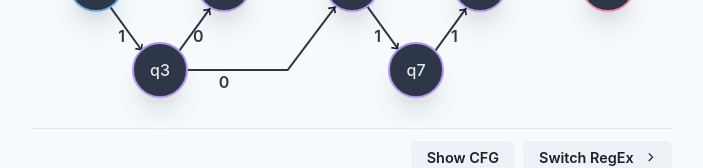
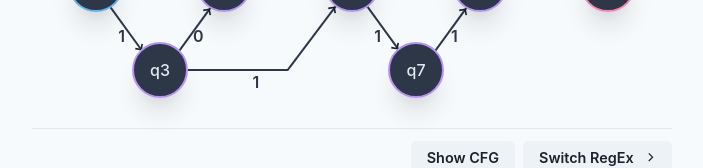
Before and after one commit to izner32/dani-simulator, a Next.js app: page / in a window 1280 px wide. Both pictures are taken after a click on the button "Switch RegEx". Shown: the part 575-743 px from the top of the page, without its empty margins (288-991 px from the left). Built offline with nearby package versions, Linux system fonts and the light colour scheme.

Commit message:
added dfa elements

```diff
--- a/components/DFA/SecondDFA.js
+++ b/components/DFA/SecondDFA.js
@@ -39,12 +39,12 @@ const SecondDFA = ({ currentNodeVal, simulatingStatus }) => {
         0
       </Text>
       {/* q2 q5 */}
-      <Text top={["16.5%", "16.5%", "16%", "16%", "16%", "15%"]} left="30%" size="label">
+      <Text top={["16.5%", "16.5%", "16%", "16%", "16%", "15%"]} left="35%" size="label">
         0
       </Text>
       {/* q3 q5 */}
-      <Text top="84%" left="30%" size="label">
-        0
+      <Text top="84%" left="35%" size="label">
+        1
       </Text>
       {/* q4 q5 */}
       <Text top={["46.5%", "46.5%", "45.5%", "45.5%", "45.5%", "45%"]} left="40%" size="label">
```
